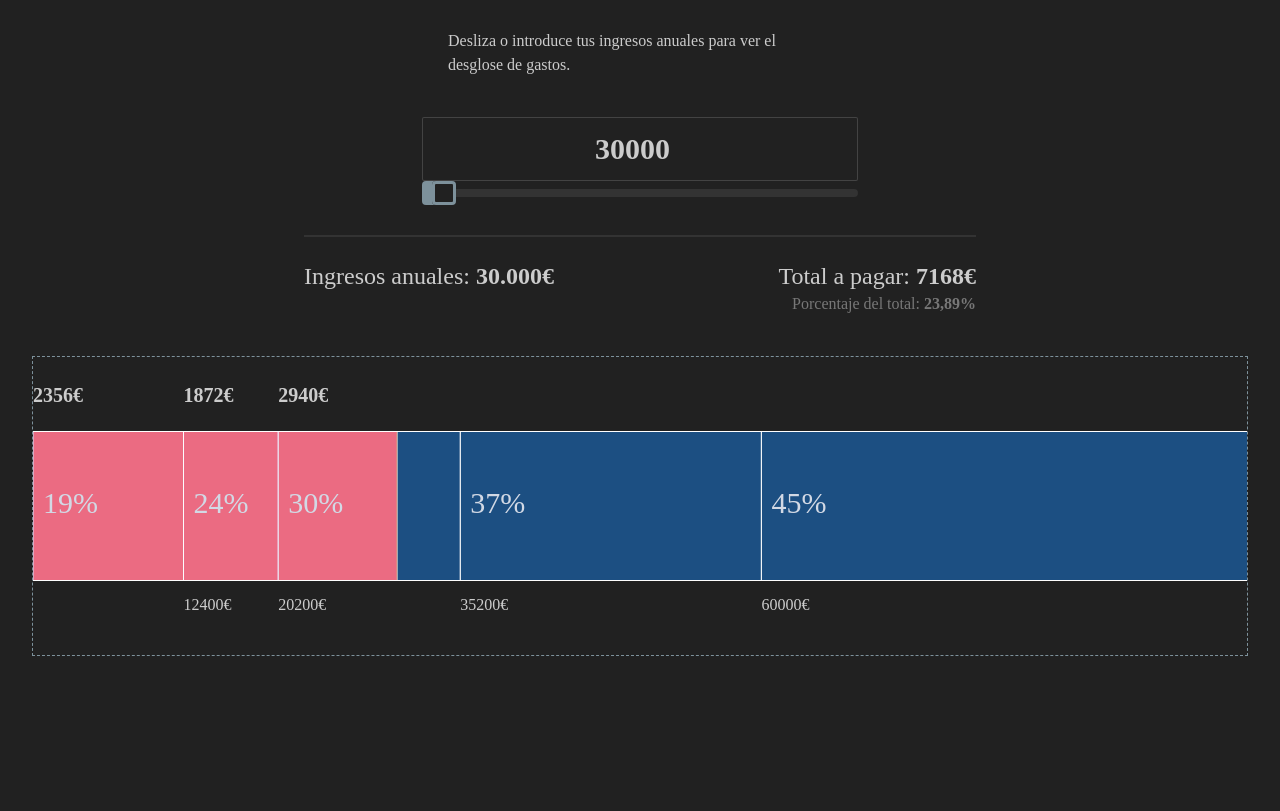
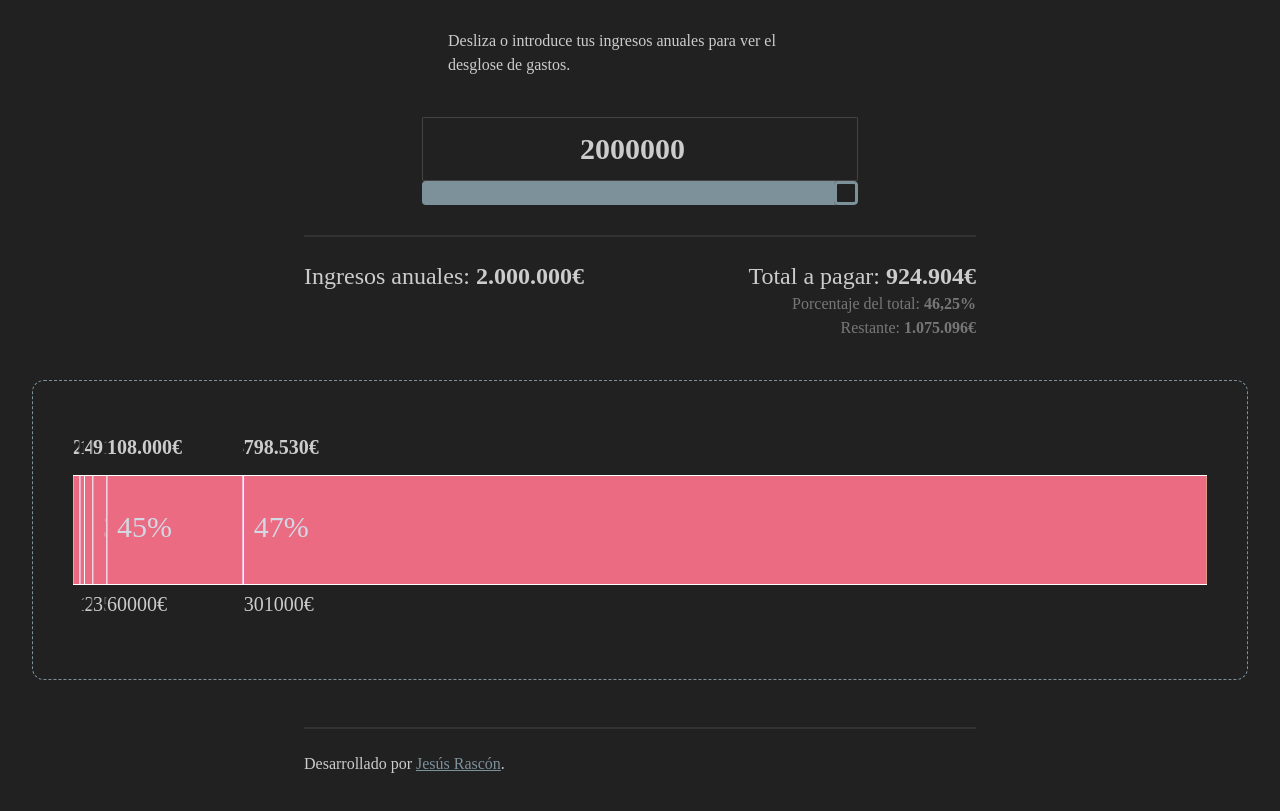
Before and after one commit to jesi-rgb/tramos-irpf, a SvelteKit app: page / in a window 1280 px wide. Shown: the part 227-1038 px from the top of the page. Before the commit the page ends 963 px from the top, so only its background shows below. Built offline with nearby package versions, Linux system fonts and the light colour scheme.

Commit message:
add full functionality

```diff
--- a/src/lib/components/TramosChart.svelte
+++ b/src/lib/components/TramosChart.svelte
@@ -10,7 +10,7 @@
 </script>
 
 <div class="w-[95%] mx-auto mt-10">
-	<svg class="w-full border border-dashed border-secondary" height="300px">
+	<svg class="w-full border border-dashed border-secondary rounded-xl p-10" height="300px">
 		<defs
 			><linearGradient id="bw">
 				<stop offset="0.7" stop-color="white" />
@@ -95,9 +95,10 @@
 		<g>
 			{#each Object.keys(tramosDict) as tramo, i}
 				<text
-					font-size="16"
+					font-size="20"
 					y="{(100 + rectHeight) / 2 + 10}%"
-					class="fill-base-content"
+					class="fill-base-content tabular-nums"
+					dominant-baseline="middle"
 					mask="url(#{i + 1})"
 					x="{(Object.keys(tramosDict)[i] / maxTramos) * 100}%"
 				>
--- a/src/lib/utils.js
+++ b/src/lib/utils.js
@@ -4,7 +4,8 @@ export let tramosDict = {
   35200: 0.3,
   60000: 0.37,
   300000: 0.45,
-  1000000: 0.47
+  301000: 0.47,
+  100000000: 0.47
 };
 
 export let tramos = [
@@ -40,6 +41,8 @@ export function calculatePercentajeValue(salary) {
       }
       finishedTramos = true;
     }
+
+    console.log(e, valuePorTramo);
   });
 
   return valuePorTramo;
--- a/src/routes/+page.svelte
+++ b/src/routes/+page.svelte
@@ -2,7 +2,7 @@
 	import TramosChart from '../lib/components/TramosChart.svelte';
 	import { calculatePercentajeValue } from '$lib/utils.js';
 
-	let salary = 30000;
+	let salary = 2000000;
 	$: tramos = calculatePercentajeValue(salary);
 	$: totalSum = tramos.reduce((partialSum, a) => partialSum + a, 0);
 	$: totalSumDisplay = totalSum.toLocaleString('es-ES', { maximumFractionDigits: 2 });
@@ -59,7 +59,19 @@
 			<div class="text-right text-base opacity-50">
 				Porcentaje del total: <span class="tabular-nums font-bold">{ratioDisplay}%</span>
 			</div>
+			<div class="text-right text-base opacity-50">
+				Restante: <span class="tabular-nums font-bold"
+					>{(salary - totalSum).toLocaleString('es-ES', { maximumFractionDigits: 2 })}€</span
+				>
+			</div>
 		</div>
 	</div>
 </main>
 <TramosChart {salary} />
+
+<footer class="w-[95%] md:max-w-2xl mx-auto mt-10">
+	<div class="divider" />
+	Desarrollado por{' '}<a class="underline text-secondary" href="https://jesirgb.com"
+		>Jesús Rascón</a
+	>.
+</footer>
```
